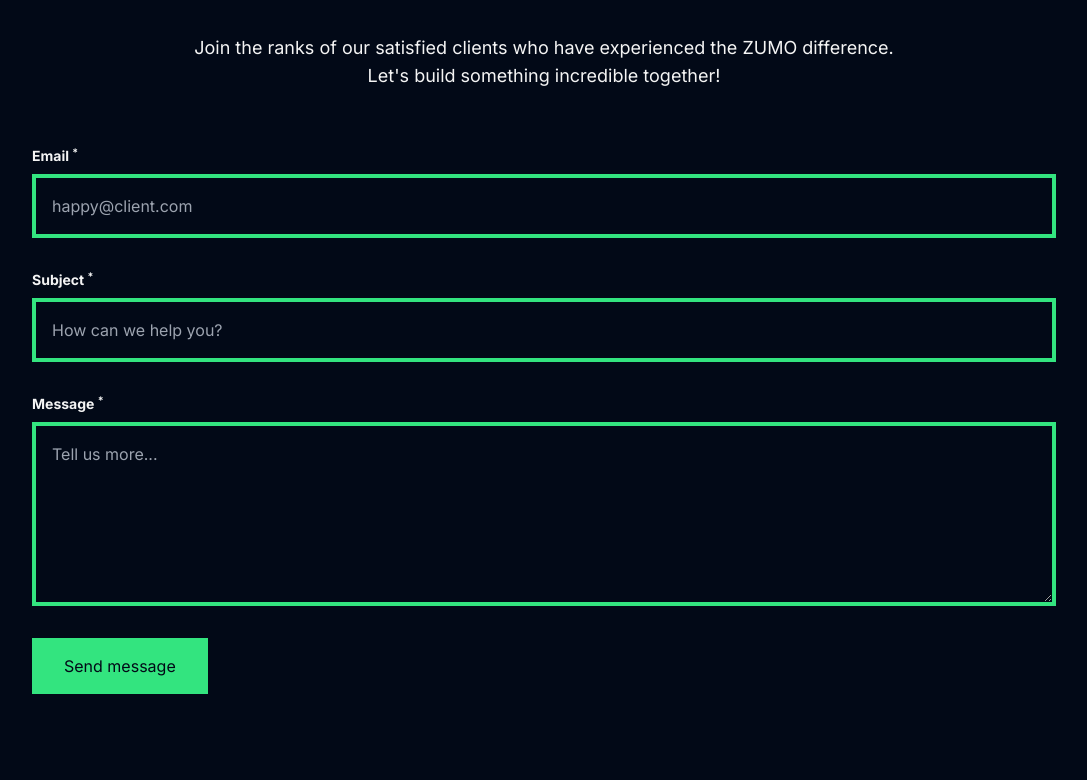
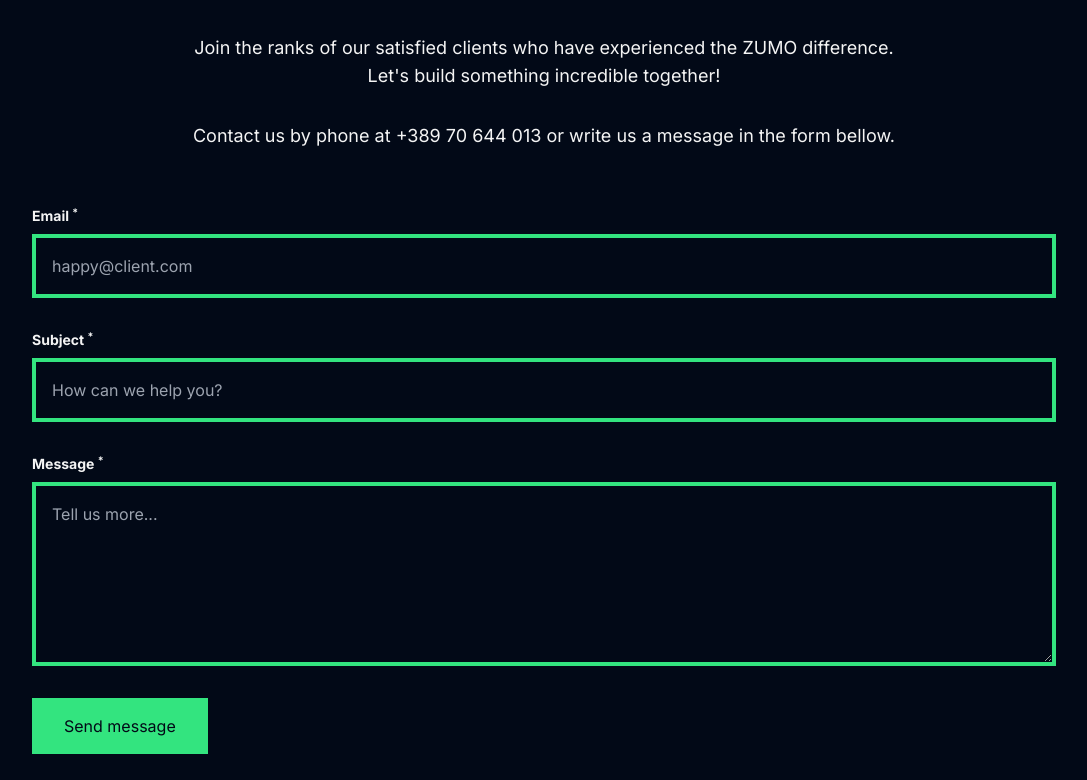
Before and after one commit to zumotech/zumo, a Next.js app: page / in a window 1280 px wide. Shown: the part 5704-6484 px from the top of the page, without its empty margins (96-1183 px from the left). Built offline with nearby package versions, Linux system fonts and the light colour scheme.

Commit message:
Update page.js for contact number

```diff
--- a/src/app/page.js
+++ b/src/app/page.js
@@ -271,7 +271,10 @@
             Whether you have a clear vision or need guidance, ZUMO is here to turn your web development dreams into reality.</p>
 
           {/* eslint-disable-next-line react/no-unescaped-entities */}
-          <p className="text-lg mb-14" data-aos="fade-up" data-aos-duration="1000" data-aos-delay="400">Join the ranks of our satisfied clients who have experienced the ZUMO difference.<br/> Let's build something incredible together!</p>
+          <p className="text-lg mb-8" data-aos="fade-up" data-aos-duration="1000" data-aos-delay="400">Join the ranks of our satisfied clients who have experienced the ZUMO difference.<br/> Let's build something incredible together!</p>
+
+          {/* eslint-disable-next-line react/no-unescaped-entities */}
+          <p className='text-lg mb-14' data-aos="fade-up" data-aos-duration="1000" data-aos-delay="600">Contact us by phone at <a href="tel:38970644013">+389 70 644 013</a> or write us a message in the form bellow.</p>
 
           <div className='w-full max-w-screen-lg mx-auto mb-14' data-aos="zoom-out-up" data-aos-duration="1000" data-aos-delay="1000">
             <ContactForm />
```
